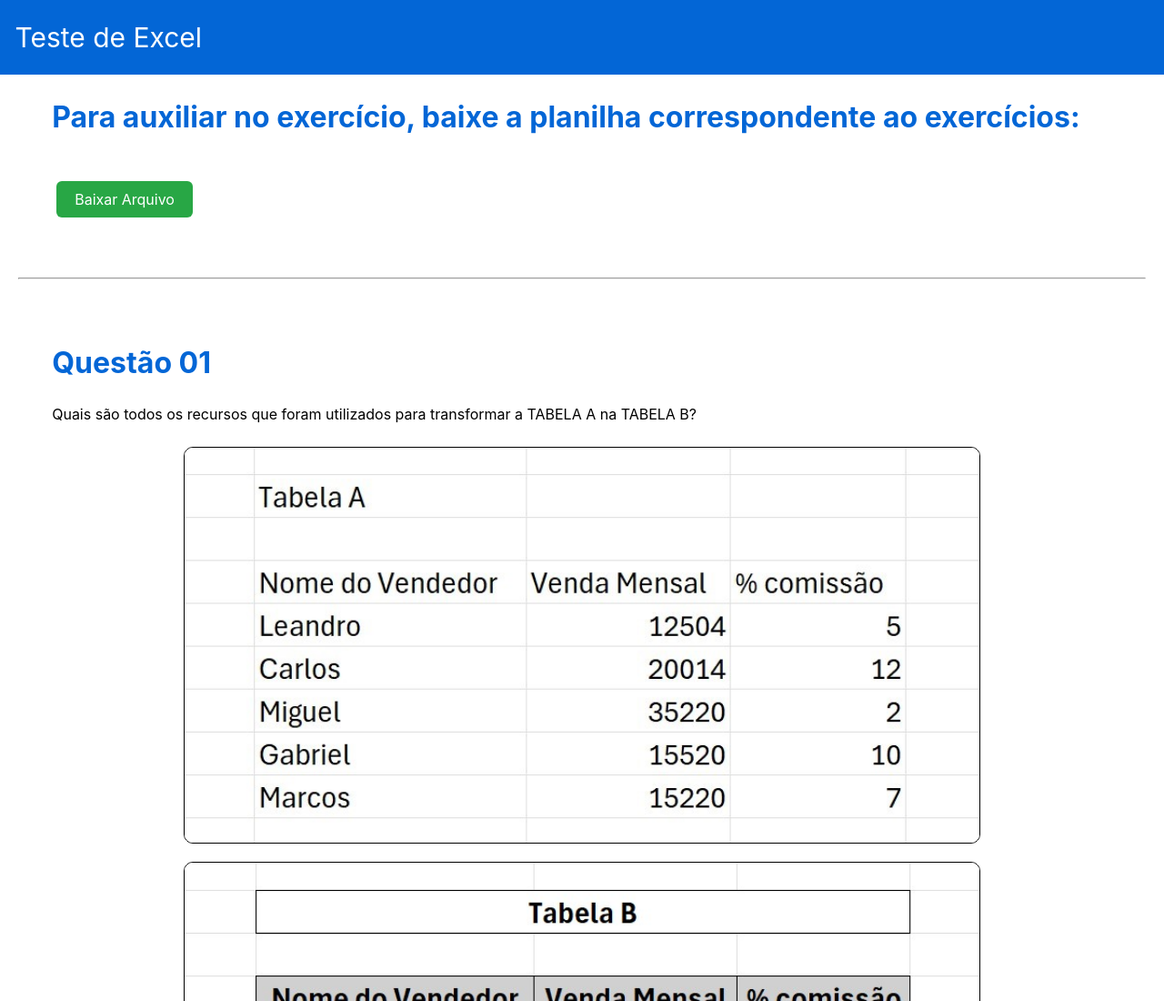
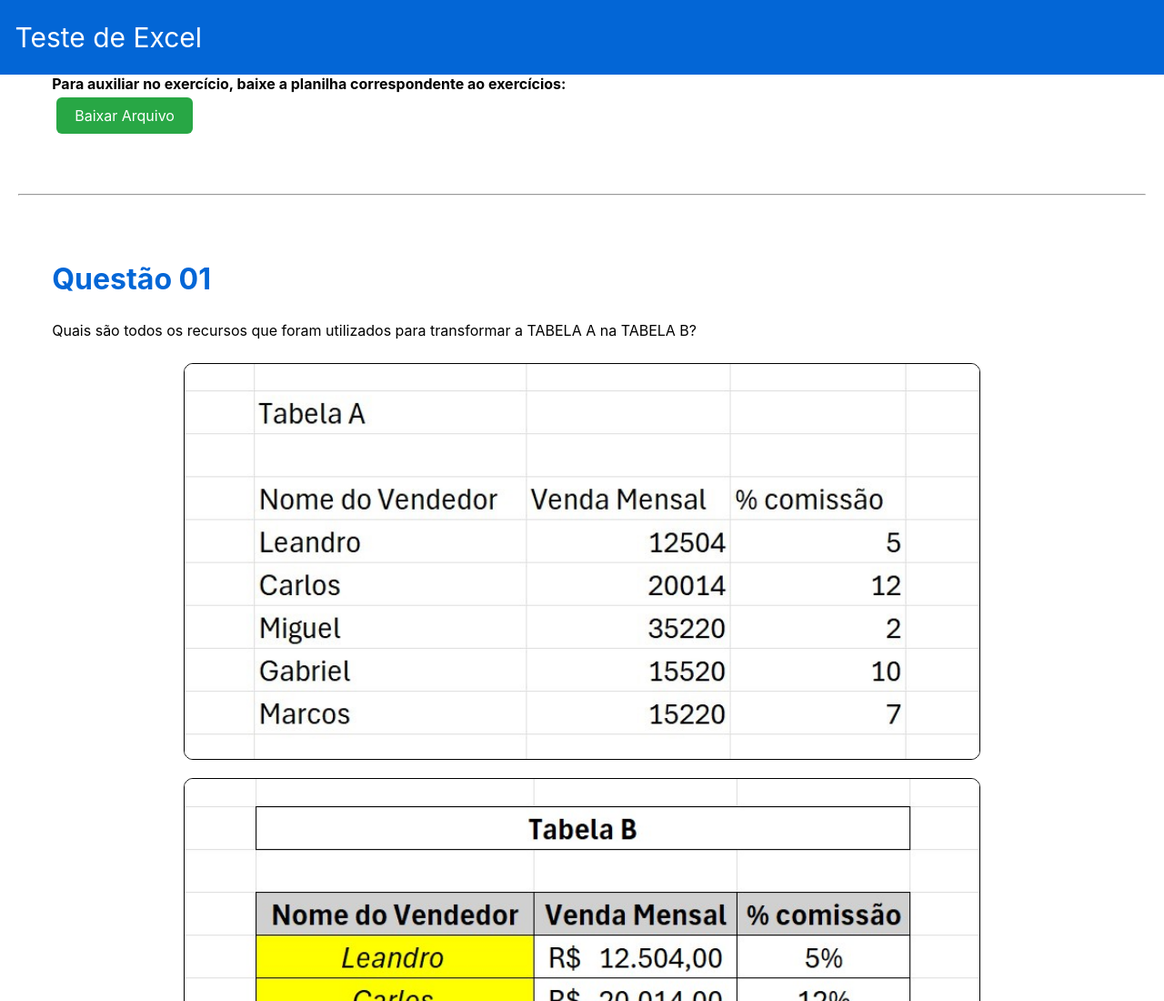
Before and after one commit to leeefigueiredo/TesteExcel_RH, a plain HTML site: page 01_Excel.html in a window 1280 px wide. Shown: the top 1100 px of the page at 91% size. Drawn offline with Linux system fonts and the light colour scheme.

Commit message:
Update 01_Excel.html

```diff
--- a/01_Excel.html
+++ b/01_Excel.html
@@ -19,7 +19,7 @@
 
       <div class="questao">
 
-         <h2>Para auxiliar no exercício, baixe a planilha correspondente ao exercícios:</h2>
+         <b>Para auxiliar no exercício, baixe a planilha correspondente ao exercícios:</b>
 
             <br><a id="btdstart" href="img/Pasta1.xlsx" download="Questões.xlsx"> Baixar Arquivo </a>
 
```
